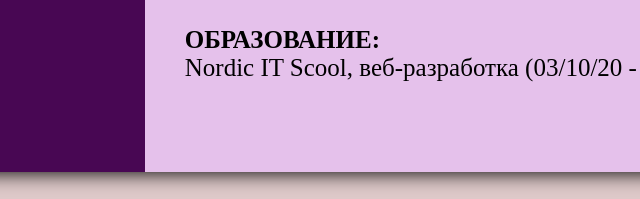
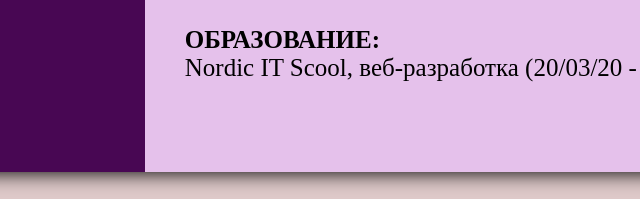
Before and after one commit to Galinka999/Galinka999.github.io, a plain HTML site: page index.html in a window 1280 px wide. Shown: the part 756-955 px from the top of the page, 380-1020 px from the left. Drawn offline with nearby package versions, Linux system fonts and the light colour scheme.

Commit message:
коммит 2
коммит 2

```diff
--- a/index.html
+++ b/index.html
@@ -60,7 +60,7 @@
 
             <div class=portfolio-right-blok>
                 <h4>Образование:</h4>
-                <p>Nordic IT Scool, веб-разработка (03/10/20 - 30/10/2020);</p>
+                <p>Nordic IT Scool, веб-разработка (20/03/20 - 30/10/2020);</p>
                 <!-- <p>HTMLAcademy, PHP и Yii. Архитектура сложных веб-сервисов. (01/11/20 - 30/03/2021);</p> -->
             </div>
          </div>
```
